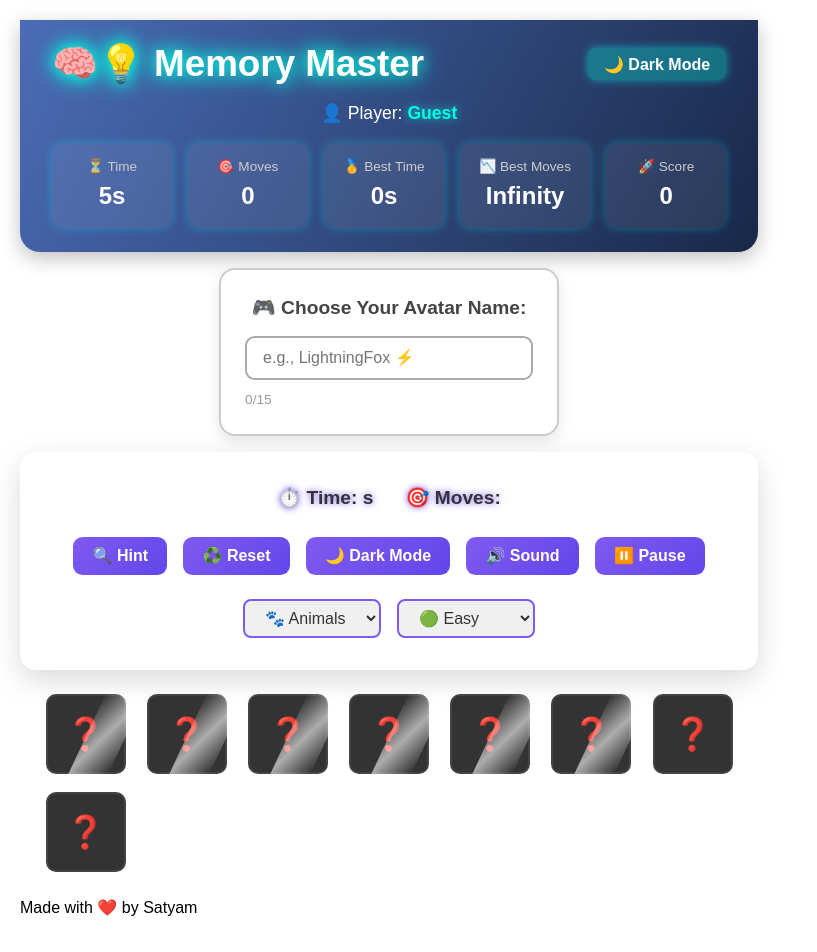
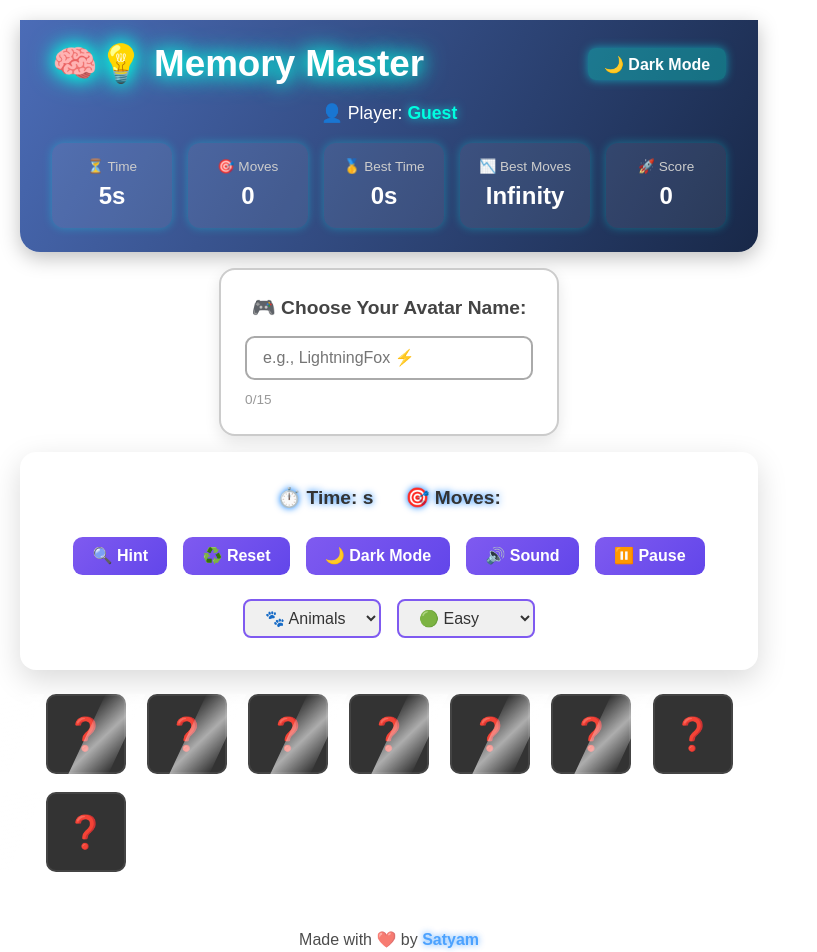
Before and after one commit to Satyam6201/Memory-Card-Game, a React (Vite) app: page / in a window 1280 px wide. Shown: the top 952 px of the page, without its empty margins (0-817 px from the left). Built offline with nearby package versions, Linux system fonts and the light colour scheme.

Commit message:
Add More Feature

```diff
--- a/src/styles.css
+++ b/src/styles.css
@@ -34,28 +34,51 @@ body {
   animation: fadeIn 1s ease-in-out;
 }
 
+footer.footer {
+  text-align: center;
+  margin-top: 2rem;
+  font-size: 1rem;
+  color: var(--text);
+  opacity: 0.7;
+  animation: fadeInUp 2s ease-in-out;
+}
+
+.name-glow {
+  color: var(--primary);
+  font-weight: bold;
+  animation: glow 1.5s ease-in-out infinite alternate;
+}
+
 /* Animations */
 @keyframes fadeIn {
   from { opacity: 0; transform: translateY(20px); }
   to { opacity: 1; transform: translateY(0); }
 }
 
-@keyframes pop {
-  0% { transform: scale(1); }
-  50% { transform: scale(1.05); }
-  100% { transform: scale(1); }
+@keyframes fadeInUp {
+  from { opacity: 0; transform: translateY(30px); }
+  to { opacity: 1; transform: translateY(0); }
 }
 
-/* Fireworks Animation for Victory */
+@keyframes glow {
+  from {
+    text-shadow: 0 0 5px var(--primary);
+  }
+  to {
+    text-shadow: 0 0 20px var(--primary), 0 0 10px #fff;
+  }
+}
+
+/* Fireworks on victory */
 @keyframes fireworks {
-  0% {
-    box-shadow: 0 0 0px #f39c12;
+  0%, 100% {
+    box-shadow: 0 0 0 #f39c12;
   }
-  100% {
-    box-shadow: 0 0 20px 5px #f39c12;
+  50% {
+    box-shadow: 0 0 30px 10px #f39c12;
   }
 }
 
 .fireworks {
-  animation: fireworks 0.6s ease-in-out infinite alternate;
+  animation: fireworks 1s ease-in-out infinite alternate;
 }
```
